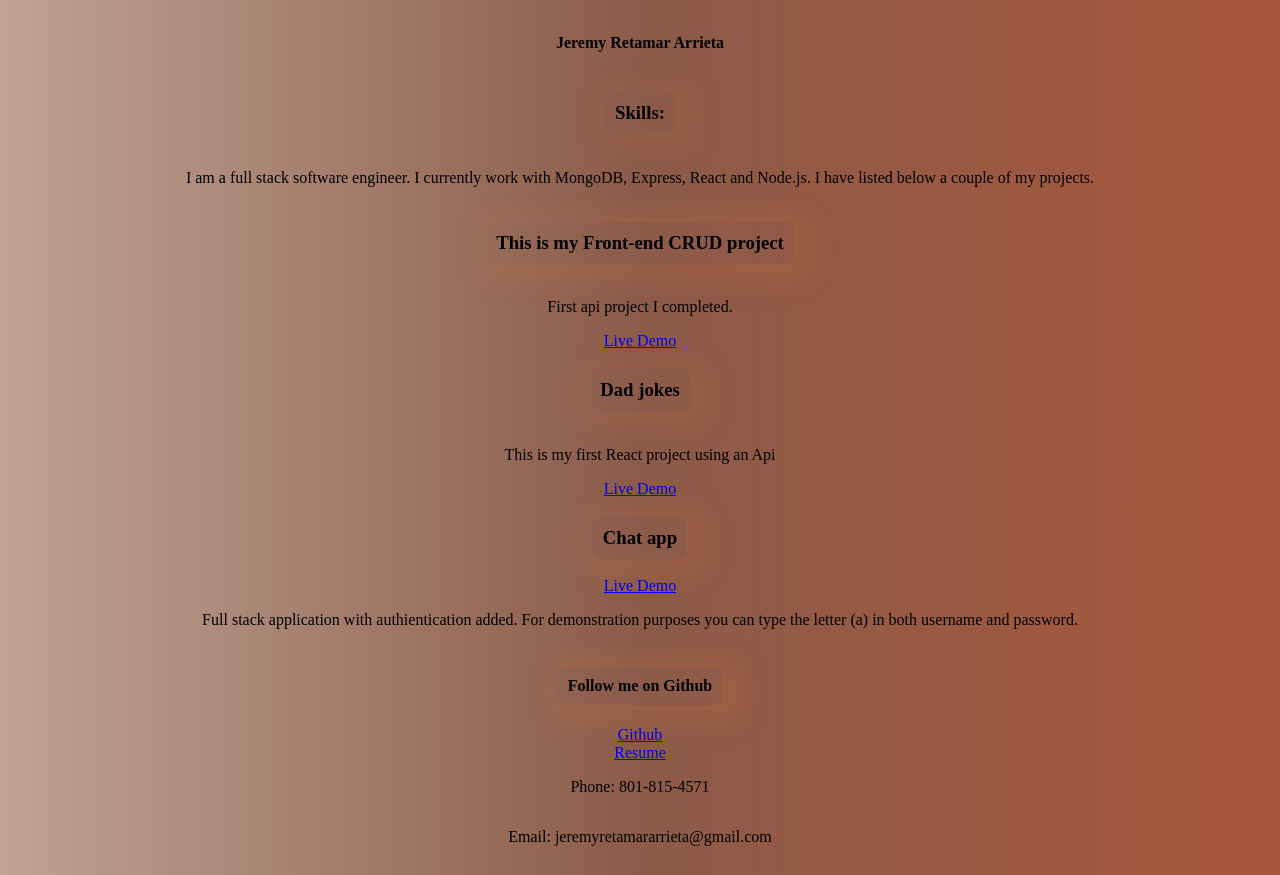
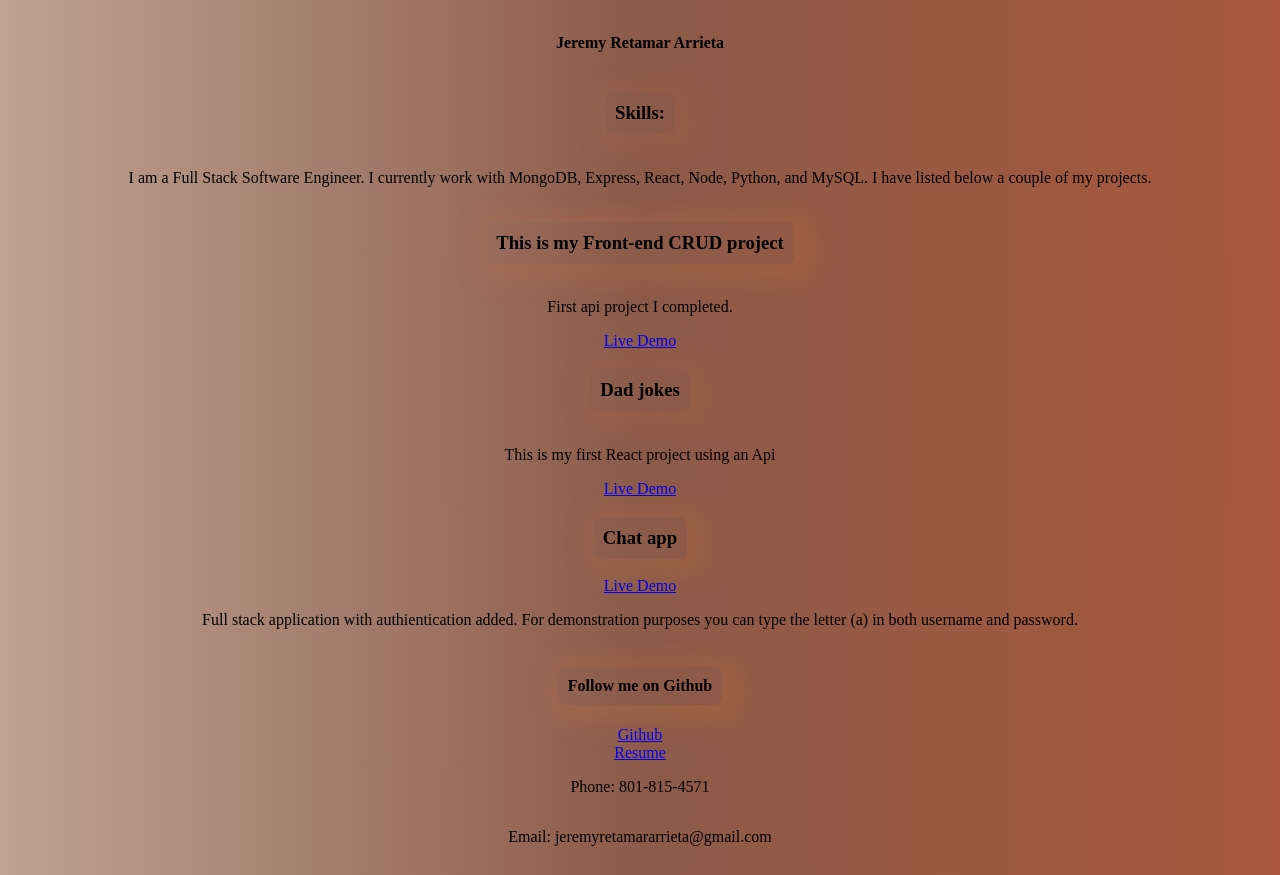
Before and after one commit to Limitlessmatrix/oldest_portfolio, a plain HTML site: page index.html in a window 1280 px wide. Drawn offline with Linux system fonts and the light colour scheme; a script that the page names is missing.

Commit message:
Update index.html

```diff
--- a/index.html
+++ b/index.html
@@ -15,7 +15,7 @@
 
     <article class="a1">
         <h3>Skills:</h3>
-        <p>I am a full stack software engineer. I currently work with MongoDB, Express, React and Node.js. I have listed below a couple of my projects.</p>
+        <p>I am a Full Stack Software Engineer. I currently work with MongoDB, Express, React, Node, Python, and MySQL. I have listed below a couple of my projects.</p>
     </article>
 
     <article class="a3">
```
